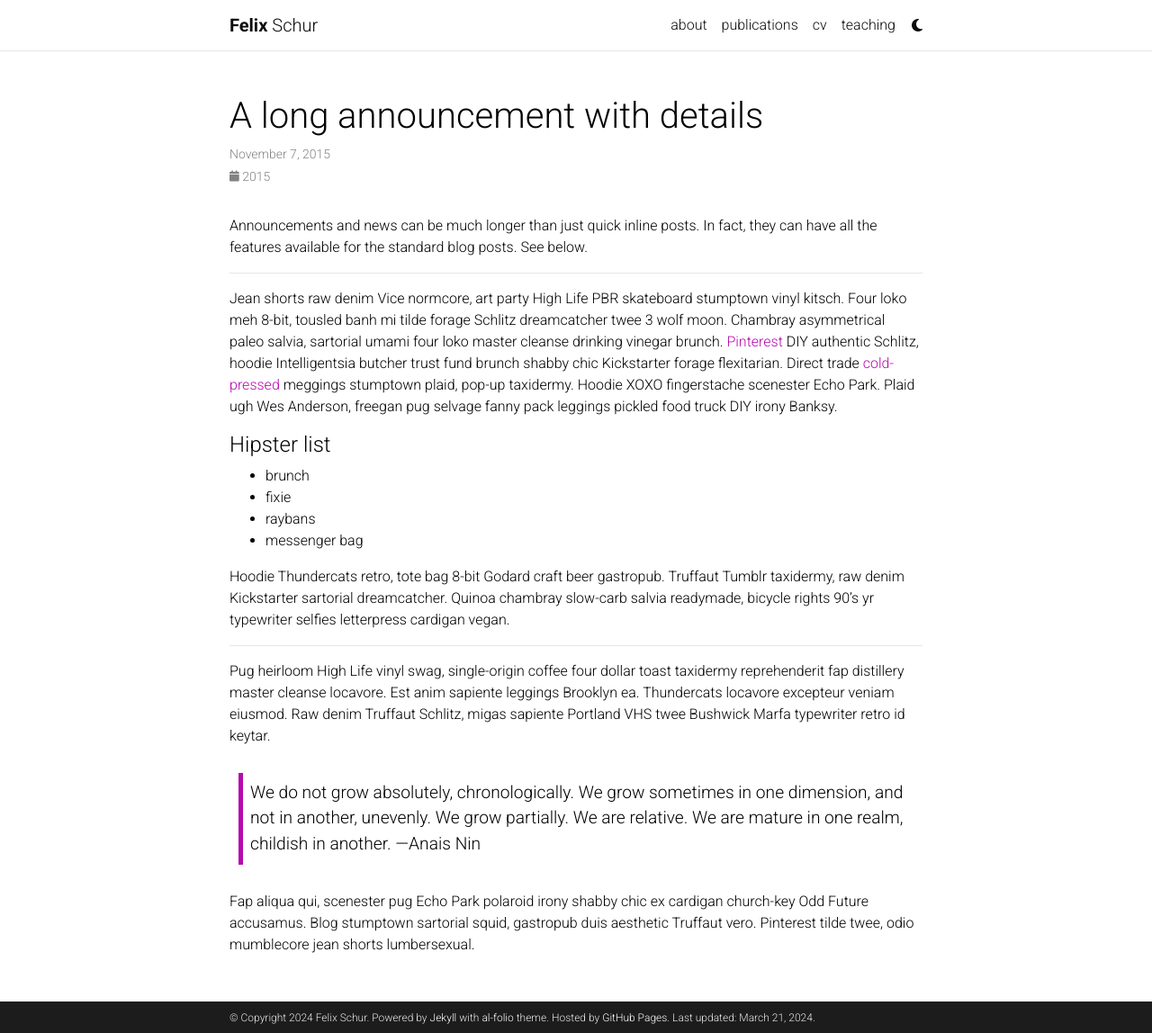
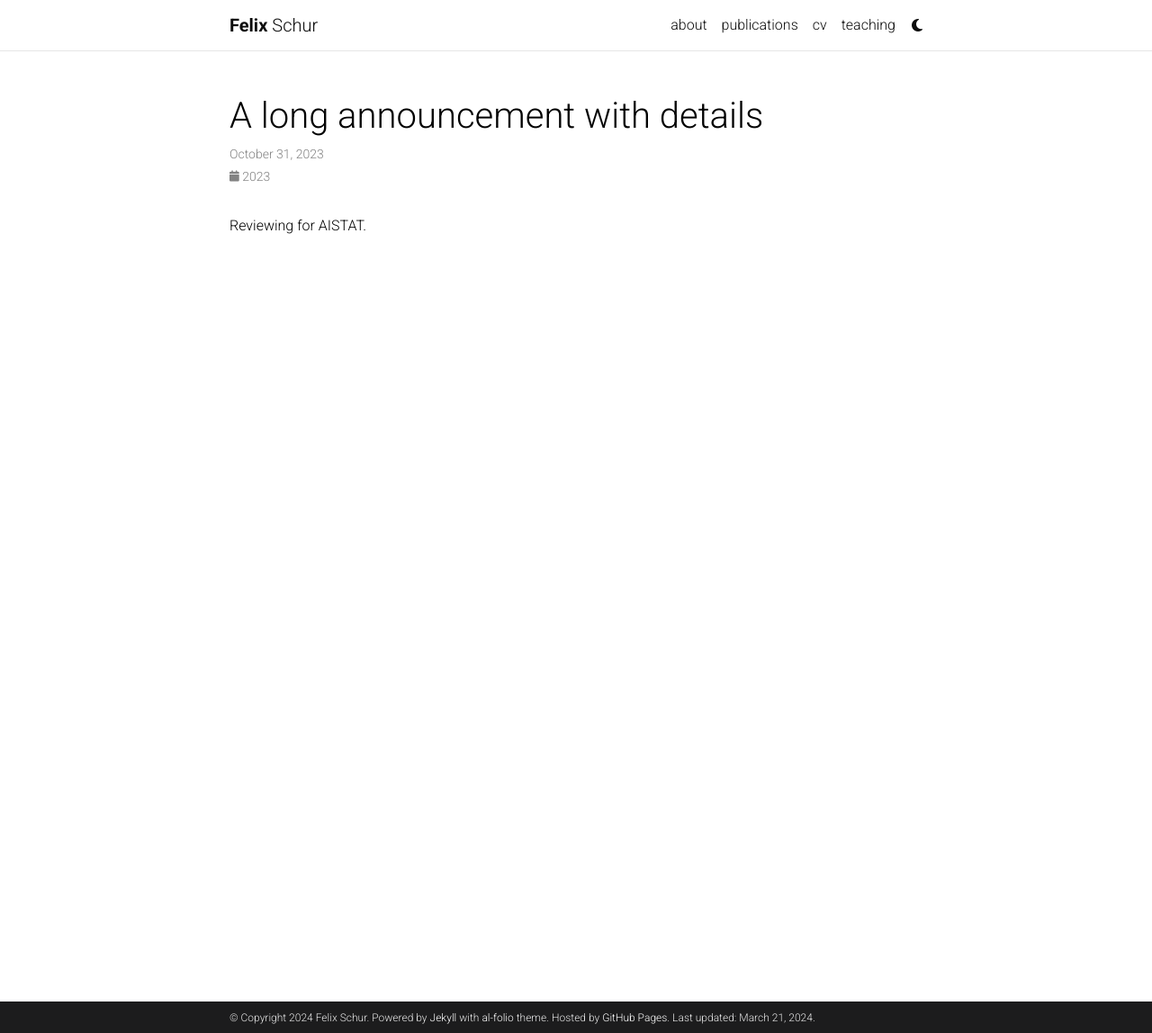
Before and after one commit to fschur/fschur.github.io, a Jekyll site: the page built from _news/announcement_2.md, in a window 1280 px wide and 1148 px high. Shown: the whole window at 90% size. Built offline with Jekyll 4.4.1, drawn with Linux system fonts in a browser that asks for light colours; comment, search, counter and statistics services are not loaded; a style sheet for code colours, icons or effects is not loaded.

Commit message:
Update announcement_2.md

```diff
--- a/_news/announcement_2.md
+++ b/_news/announcement_2.md
@@ -1,32 +1,9 @@
 ---
 layout: post
 title: A long announcement with details
-date: 2015-11-07 16:11:00-0400
+date: 2023-10-31 16:11:00-0400
 inline: false
 related_posts: false
 ---
 
-Announcements and news can be much longer than just quick inline posts. In fact, they can have all the features available for the standard blog posts. See below.
-
-***
-
-Jean shorts raw denim Vice normcore, art party High Life PBR skateboard stumptown vinyl kitsch. Four loko meh 8-bit, tousled banh mi tilde forage Schlitz dreamcatcher twee 3 wolf moon. Chambray asymmetrical paleo salvia, sartorial umami four loko master cleanse drinking vinegar brunch. <a href="https://www.pinterest.com">Pinterest</a> DIY authentic Schlitz, hoodie Intelligentsia butcher trust fund brunch shabby chic Kickstarter forage flexitarian. Direct trade <a href="https://en.wikipedia.org/wiki/Cold-pressed_juice">cold-pressed</a> meggings stumptown plaid, pop-up taxidermy. Hoodie XOXO fingerstache scenester Echo Park. Plaid ugh Wes Anderson, freegan pug selvage fanny pack leggings pickled food truck DIY irony Banksy.
-
-#### Hipster list
-<ul>
-    <li>brunch</li>
-    <li>fixie</li>
-    <li>raybans</li>
-    <li>messenger bag</li>
-</ul>
-
-Hoodie Thundercats retro, tote bag 8-bit Godard craft beer gastropub. Truffaut Tumblr taxidermy, raw denim Kickstarter sartorial dreamcatcher. Quinoa chambray slow-carb salvia readymade, bicycle rights 90's yr typewriter selfies letterpress cardigan vegan.
-
-***
-
-Pug heirloom High Life vinyl swag, single-origin coffee four dollar toast taxidermy reprehenderit fap distillery master cleanse locavore. Est anim sapiente leggings Brooklyn ea. Thundercats locavore excepteur veniam eiusmod. Raw denim Truffaut Schlitz, migas sapiente Portland VHS twee Bushwick Marfa typewriter retro id keytar.
-
-> We do not grow absolutely, chronologically. We grow sometimes in one dimension, and not in another, unevenly. We grow partially. We are relative. We are mature in one realm, childish in another.
-> —Anais Nin
-
-Fap aliqua qui, scenester pug Echo Park polaroid irony shabby chic ex cardigan church-key Odd Future accusamus. Blog stumptown sartorial squid, gastropub duis aesthetic Truffaut vero. Pinterest tilde twee, odio mumblecore jean shorts lumbersexual.
+Reviewing for AISTAT.
```
